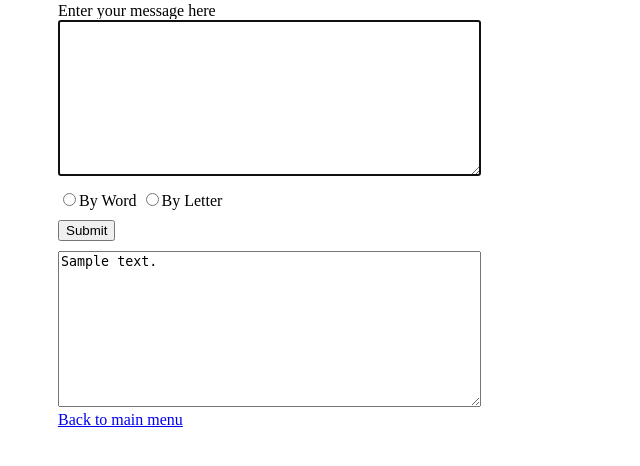
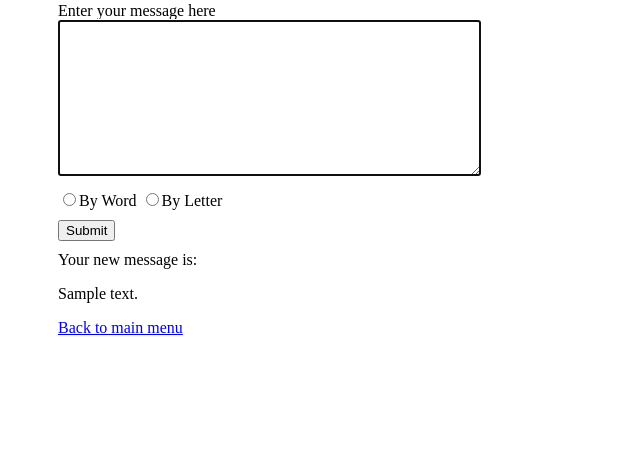
Before and after one commit to EmilyWasher/SomethingAwesome, a Flask app: template python_version/templates/reverse.html in a window 1280 px wide. Shown: the part 291-757 px from the top of the page, without its empty margins (0-640 px from the left). Run offline with Flask 2, Linux system fonts and the light colour scheme; the template is opened without the code that fills it: most values are stand-ins (such as "Sample title", 1, 10 or a date in 2020).

Commit message:
changed how otu  displplayed slightly

```diff
--- a/python_version/templates/reverse.html
+++ b/python_version/templates/reverse.html
@@ -18,8 +18,10 @@
 			<button type="submit">Submit</button>
 		</div>
 		<div>
-            <textarea id="new_message" rows="10" cols="50" name="new_message" value="{{new_message}}" form="encryptform">{{new_message}}
-            </textarea>
+            {% if new_message != NULL  %}
+            	<label>Your new message is:</label>
+            	<p id="new_message" name="new_message" value="{{new_message}}" form="encryptform">{{new_message}}</p>
+            {% endif %}
         </div>
     </form>
 </div>
```
